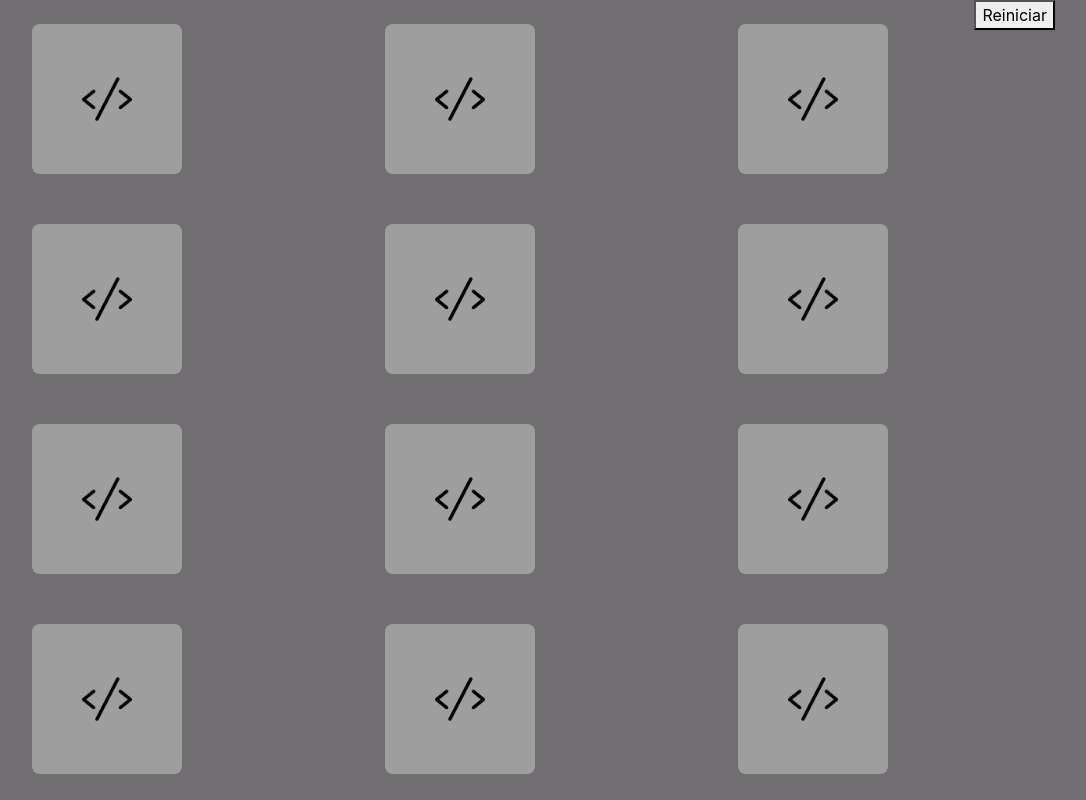
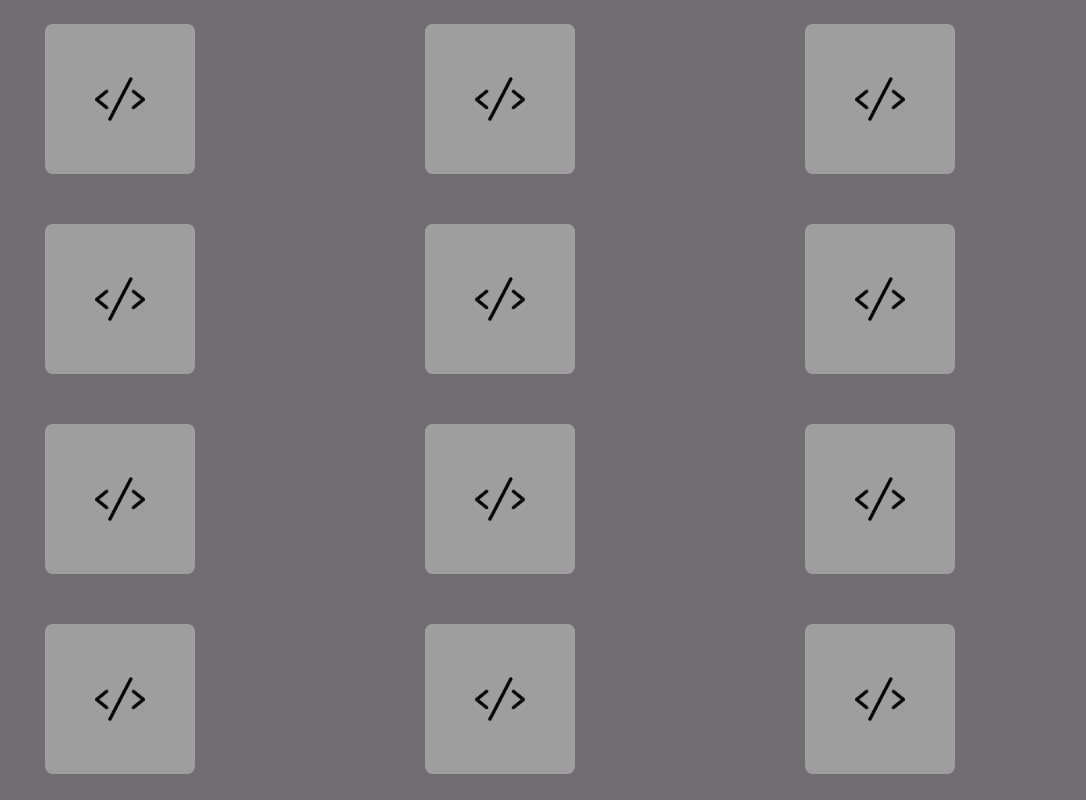
Before and after one commit to McChama/memorama, a plain HTML site: page index.html in a window 1280 px wide. Shown: the whole page, without its empty margins (140-1226 px from the left). Drawn offline with nearby package versions, Linux system fonts and the light colour scheme.

Commit message:
Update index.html

```diff
--- a/index.html
+++ b/index.html
@@ -77,7 +77,7 @@
         </div>
         <div class="row">
             <div class="col">
-                <button onclick="restart()">Reiniciar</button>
+
             </div>
         </div>
 
```
